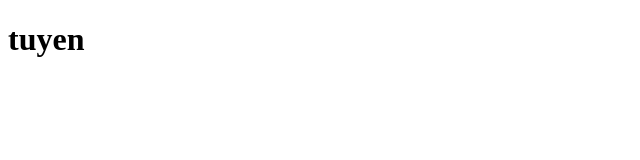
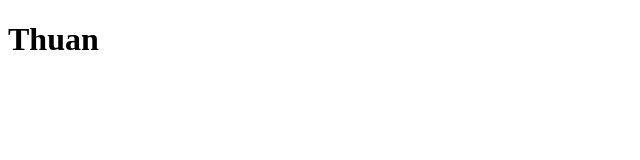
Before and after one commit to Tuyn128/github, a plain HTML site: page index.html in a window 1280 px wide. Shown: the full height of the page, 0-640 px from the left. Drawn offline with Linux system fonts and the light colour scheme.

Commit message:
Sua code

```diff
--- a/index.html
+++ b/index.html
@@ -6,6 +6,6 @@
     <title>Document</title>
 </head>
 <body>
-    <h1>tuyen<h1>
+    <h1>Thuan<h1>
 </body>
 </html>
```
